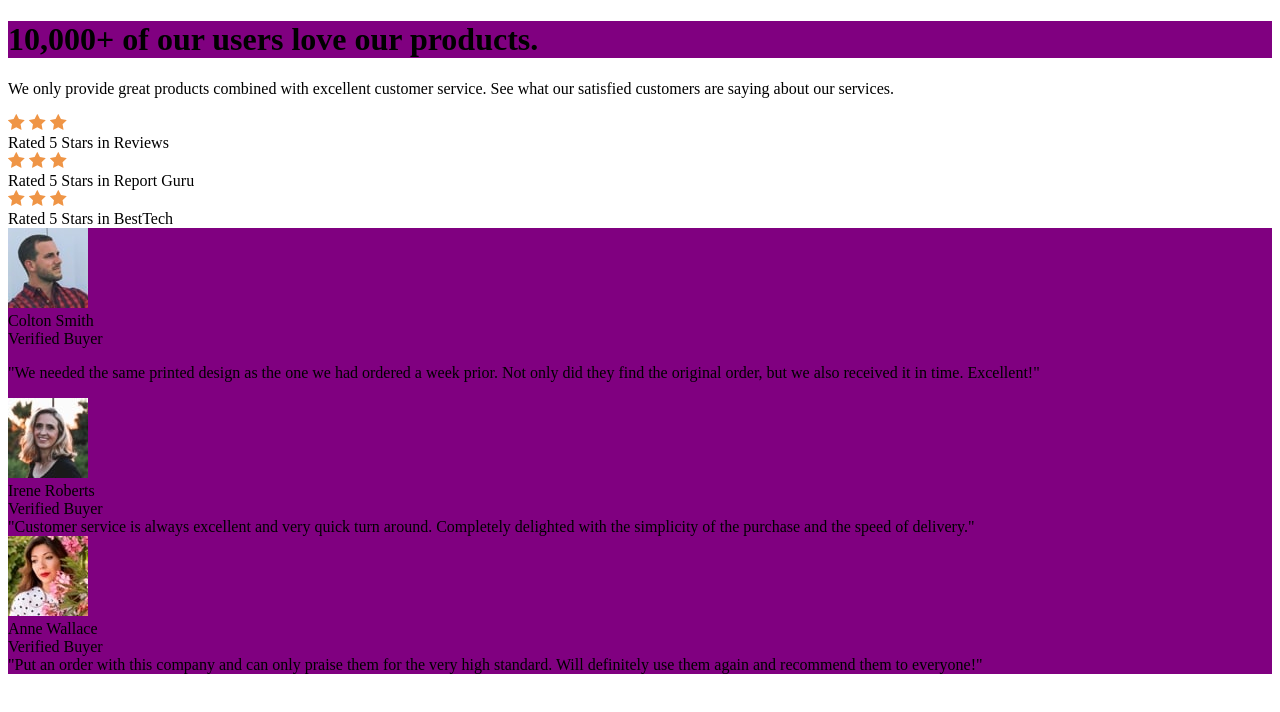
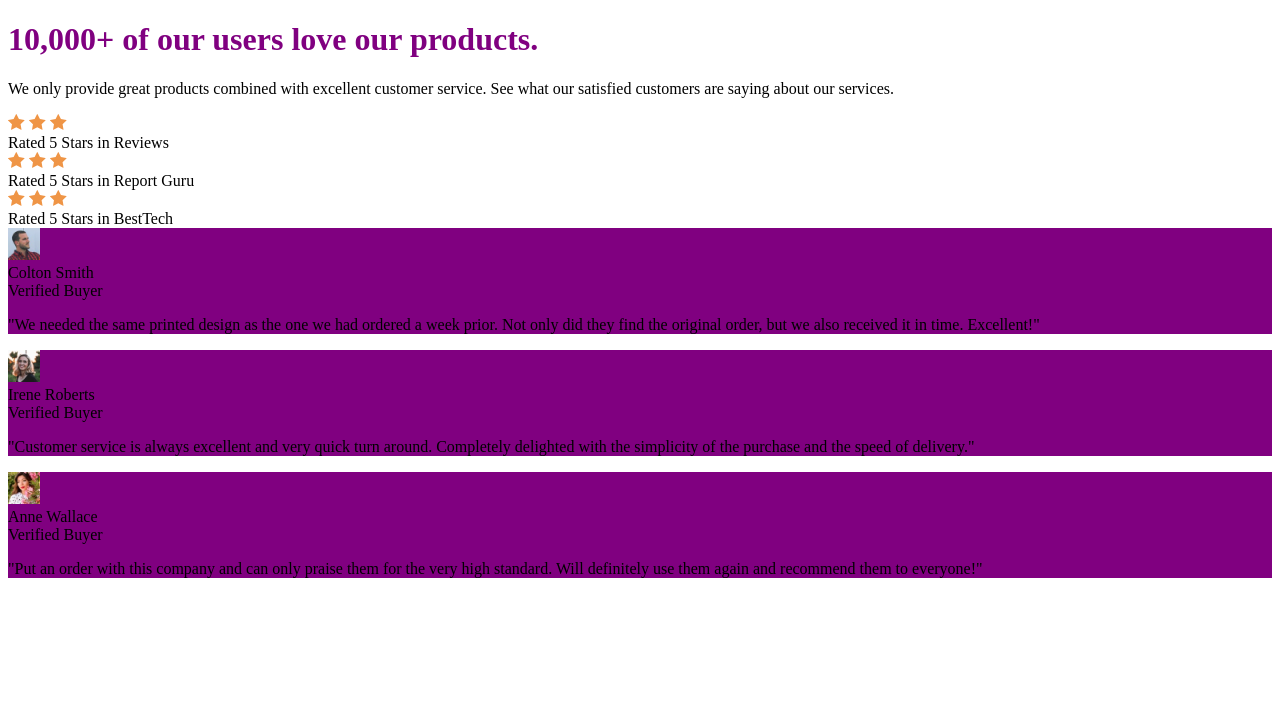
Before and after one commit to iamshashanksharma/social-proof-ui, a plain HTML site: page index.html in a window 1280 px wide. Drawn offline with Linux system fonts and the light colour scheme.

Commit message:
Added color of heading , reviewcontainer bg-color, image size

```diff
--- a/index.html
+++ b/index.html
@@ -38,7 +38,7 @@
         Rated 5 Stars in BestTech
     </div>
     </div>
-
+    <div class="review-containers">
         <div class="reviews-container-1">
             <div class="image-reviews">
                 <img src="/assets/image-colton.jpg" alt="colton's image">
@@ -48,7 +48,9 @@
             <div>
                 <p> "We needed the same printed design as the one we had ordered a week prior.
                     Not only did they find the original order, but we also received it in time.
-                Excellent!"</p>
+                    Excellent!"
+                </p>
+            </div>
         </div>
         <div class="reviews-container-2">
             <div class="image-reviews">
@@ -56,8 +58,9 @@
             </div>
             <div>Irene Roberts </div>
             <div> Verified Buyer</div>
-        <div> "Customer service is always excellent and very quick turn around. Completely
-            delighted with the simplicity of the purchase and the speed of delivery."</div>
+            <div>
+                <p> "Customer service is always excellent and very quick turn around. Completely
+                    delighted with the simplicity of the purchase and the speed of delivery."</p></div>
         </div>
         <div class="reviews-container-3">
             <div class="image-reviews">
@@ -65,9 +68,12 @@
             </div>
             <div>Anne Wallace </div>
             <div>Verified Buyer</div>
-        <div>"Put an order with this company and can only praise them for the very high
-            standard. Will definitely use them again and recommend them to everyone!"</div>
+            <div>
+                <p>"Put an order with this company and can only praise them for the very high
+                    standard. Will definitely use them again and recommend them to everyone!"</p> </div>
         </div>
         </div>
+    </div>
+
 </body>
 </html>
--- a/style.css
+++ b/style.css
@@ -1,6 +1,11 @@
 h1{
-    background-color:purple;
+    color:purple;
 }
 .reviews-container-1,.reviews-container-2,.reviews-container-3{
     background-color:purple;
 }
+
+.image-reviews img{
+   width:32px;
+   height:32px;
+}
```
Lines whose indentation alone changed are shown as unchanged.
